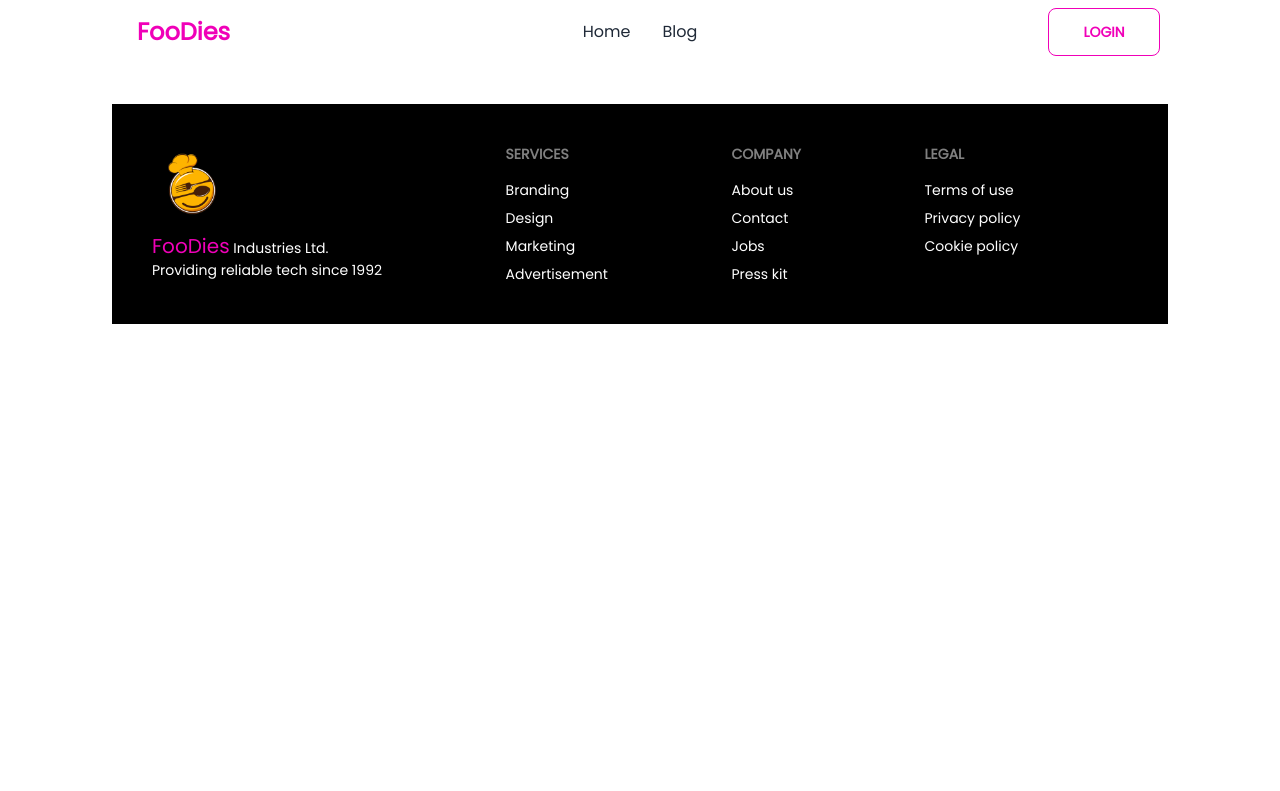
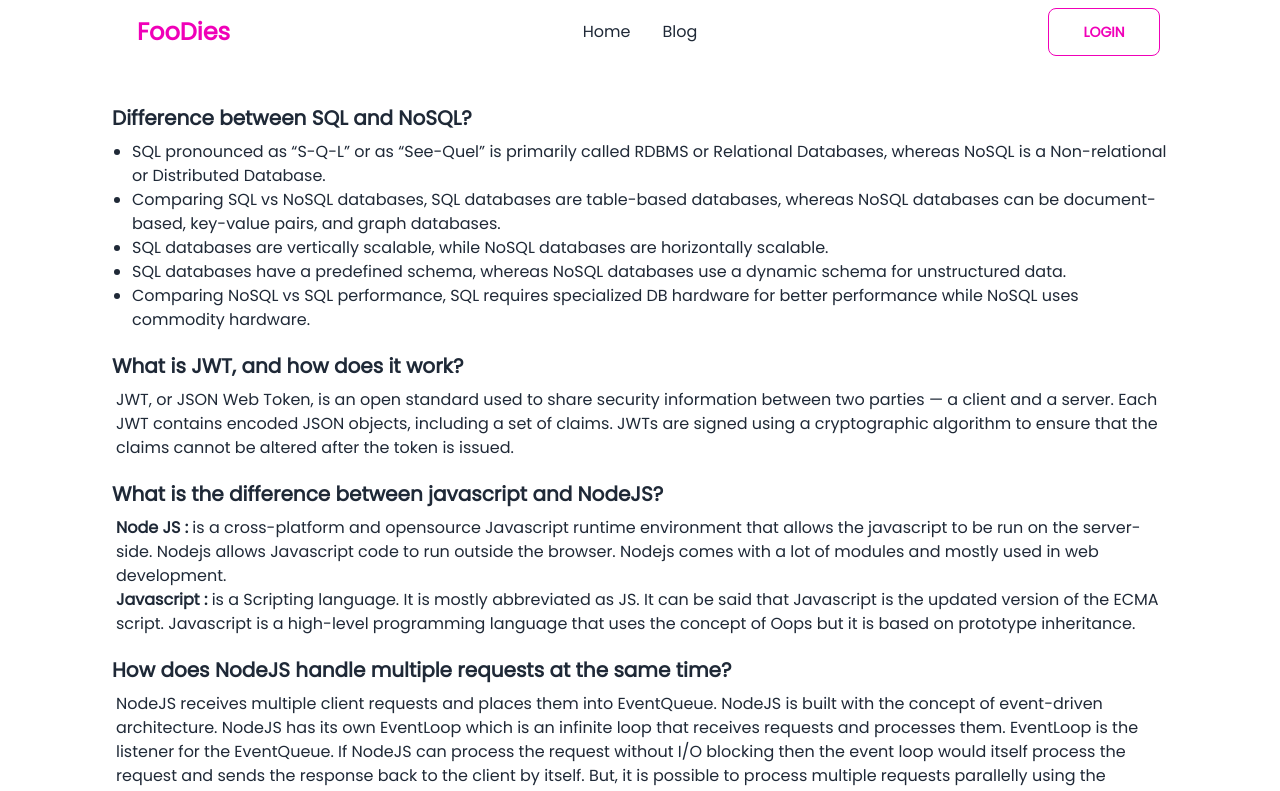
Before and after one commit to Shafayet-Hossain23/FooDies, a React (Create React App) app: page /blog in a window 1280 px wide. Shown: the top 791 px of the page. Built offline with nearby package versions, Linux system fonts and the light colour scheme; no server answers.

Commit message:
blog-section

```diff
--- a/src/Pages/Blog/Blog.js
+++ b/src/Pages/Blog/Blog.js
@@ -2,8 +2,51 @@ import React from 'react';
 
 const Blog = () => {
     return (
-        <div>
+        <div className='my-10'>
+            <div>
+                <p className='font-bold text-xl mb-2'>Difference between SQL and NoSQL?</p>
+                <ul className='list-disc ml-5'>
+                    <li>
+                        SQL pronounced as “S-Q-L” or as “See-Quel” is primarily called RDBMS or Relational Databases, whereas NoSQL is a Non-relational or Distributed Database.
+                    </li>
+                    <li>
+                        Comparing SQL vs NoSQL databases, SQL databases are table-based databases, whereas NoSQL databases can be document-based, key-value pairs, and graph databases.
+                    </li>
+                    <li>
+                        SQL databases are vertically scalable, while NoSQL databases are horizontally scalable.
+                    </li>
+                    <li>
+                        SQL databases have a predefined schema, whereas NoSQL databases use a dynamic schema for unstructured data.
+                    </li>
+                    <li>
+                        Comparing NoSQL vs SQL performance, SQL requires specialized DB hardware for better performance while NoSQL uses commodity hardware.
+                    </li>
+                </ul>
+            </div>
+            <div className='my-5'>
+                <p className='font-bold text-xl mb-2'>What is JWT, and how does it work?</p>
+                <p className='ml-1'>
+                    JWT, or JSON Web Token, is an open standard used to share security information between two parties — a client and a server. Each JWT contains encoded JSON objects, including a set of claims. JWTs are signed using a cryptographic algorithm to ensure that the claims cannot be altered after the token is issued.
+                </p>
 
+            </div>
+            <div className='my-5'>
+                <p className='font-bold text-xl mb-2'>What is the difference between javascript and NodeJS?
+                </p>
+                <p className='ml-1'>
+                    <span className='font-bold'>Node JS : </span> is a cross-platform and opensource Javascript runtime environment that allows the javascript to be run on the server-side. Nodejs allows Javascript code to run outside the browser. Nodejs comes with a lot of modules and mostly used in web development. <br />
+                    <span className='font-bold'>Javascript : </span> is a Scripting language. It is mostly abbreviated as JS. It can be said that Javascript is the updated version of the ECMA script. Javascript is a high-level programming language that uses the concept of Oops but it is based on prototype inheritance.
+                </p>
+
+            </div>
+            <div className='my-5'>
+                <p className='font-bold text-xl mb-2'>How does NodeJS handle multiple requests at the same time?</p>
+                <p className='ml-1'>
+                    NodeJS receives multiple client requests and places them into EventQueue. NodeJS is built with the concept of event-driven architecture. NodeJS has its own EventLoop which is an infinite loop that receives requests and processes them. EventLoop is the listener for the EventQueue.
+                    If NodeJS can process the request without I/O blocking then the event loop would itself process the request and sends the response back to the client by itself. But, it is possible to process multiple requests parallelly using the NodeJS cluster module or worker_threads module.
+                </p>
+
+            </div>
         </div>
     );
 };
```
